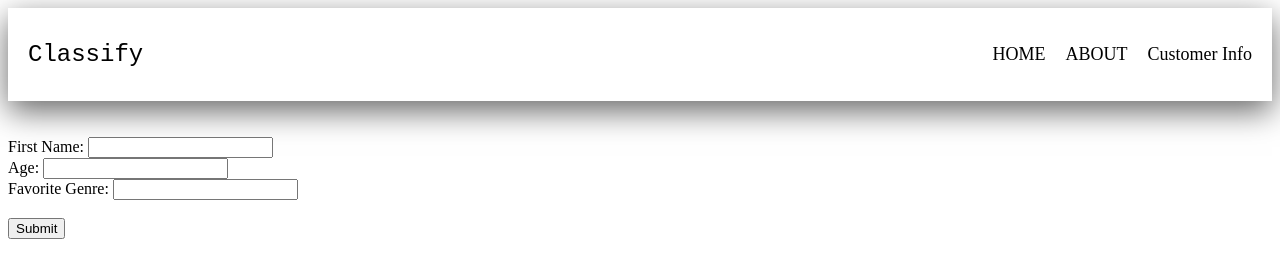
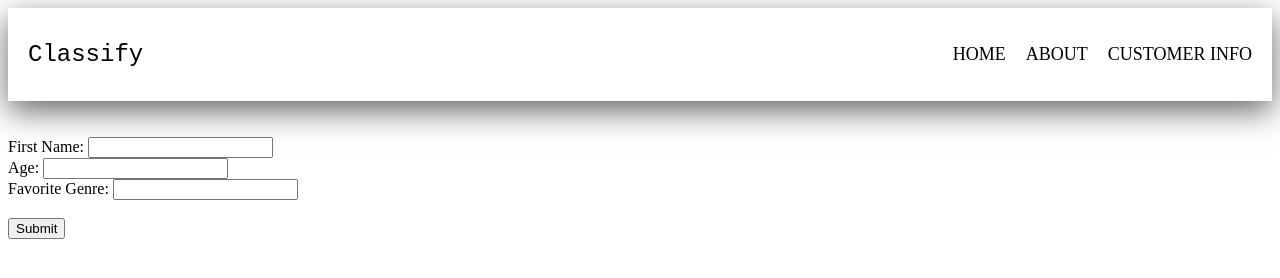
Before and after one commit to johnathanhill12/INST377-FinalProject, a website: page public/CustomerPage.html in a window 1280 px wide. Drawn offline with Linux system fonts and the light colour scheme; no server answers.

Commit message:
Changed up the titles in the nav

```diff
--- a/public/CustomerPage.html
+++ b/public/CustomerPage.html
@@ -12,7 +12,7 @@
             <ul class="Nav-links">
                 <li><a href="home.html"> HOME </a></li>
                 <li><a href="AboutPage.html" target="_blank"> ABOUT </a></li>
-                <li><a href="CustomerPage.html" target="_blank"> Customer Info </a></li>
+                <li><a href="CustomerPage.html" target="_blank"> CUSTOMER INFO </a></li>
             </ul>
         </nav>
 
```
